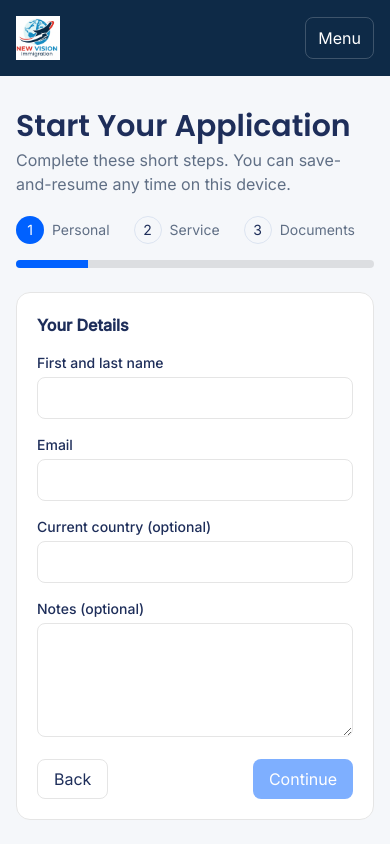
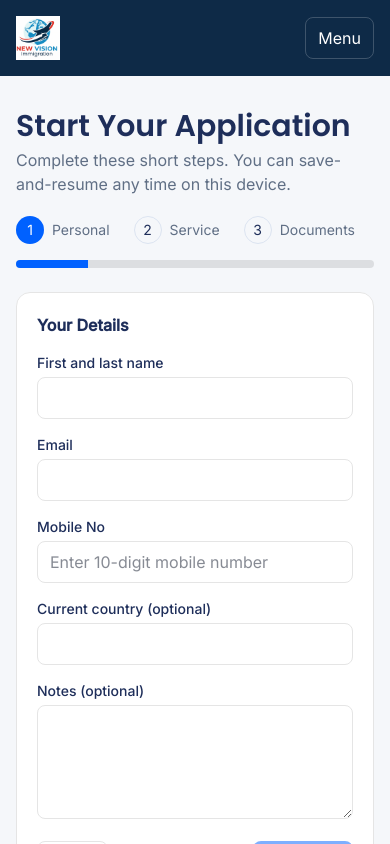
Before and after one commit to Webnome/newvisionimmigration, a Next.js app: page /start-application in a window 390 px wide. Shown: the top 844 px of the page. Built offline with nearby package versions, Linux system fonts and the light colour scheme.

Commit message:
feat(ui): add mobile number field to application form
Introduces a new mobile number input field in the application form.
Includes client-side validation for 10-digit numeric input and
displays the collected mobile number in the application summary.

```diff
--- a/app/start-application/StartApplicationClient.tsx
+++ b/app/start-application/StartApplicationClient.tsx
@@ -19,11 +19,12 @@ export default function StartApplicationClient() {
   const [step, setStep] = useState<Step>(1)
   const [service, setService] = useState<Service | "">("")
   const [sub, setSub] = useState<string>("")
-  const [form, setForm] = useState({ name: "", email: "", country: "", notes: "" })
+  const [form, setForm] = useState({ name: "", email: "",mobile:"", country: "", notes: "" })
   const [emailError, setEmailError] = useState<string | null>(null)
   const [schedule, setSchedule] = useState<{ date?: string; time?: string }>({})
   const [docs, setDocs] = useState<UploadedFile[]>([])
   const [submitted, setSubmitted] = useState(false)
+  const [error, setError] = useState("");
 
   useEffect(() => {
     const saved = localStorage.getItem("nv-wizard")
@@ -128,6 +129,33 @@ export default function StartApplicationClient() {
                     }}
                   />
                   {emailError && <p className="mt-1 text-sm text-red-500">{emailError}</p>}
+                </div>
+                <div>
+                  <label className="block text-sm font-medium text-[#1E2E5A]">Mobile No</label>
+                  <input
+                      type="tel"
+                      inputMode="numeric"
+                      pattern="[0-9]{10}"
+                      maxLength={10}
+                      placeholder="Enter 10-digit mobile number"
+                      className="mt-1 w-full rounded-md border px-3 py-2"
+                      value={form.mobile}
+                      required
+                      onChange={(e) =>{
+                        const mobile = e.target.value;
+                        if (!mobile) {
+                        setError("Mobile number is required");
+                      } else if (mobile.length < 10) {
+                        setError("Mobile number must be at least 10 digits");
+                      } else {
+                        setError("");
+                      }
+                        setForm({ ...form, mobile: e.target.value })
+
+                      }
+                    }
+                    />
+                    {error && <p className="mt-1 text-sm text-red-500">{error}</p>}
                 </div>
                 <div>
                   <label className="block text-sm font-medium text-[#1E2E5A]">Current country (optional)</label>
@@ -312,6 +340,9 @@ export default function StartApplicationClient() {
                     <strong>Email:</strong> {form.email}
                   </div>
                   <div>
+                    <strong>Mobile No:</strong> {form.mobile}
+                  </div>
+                  <div>
                     <strong>Country:</strong> {form.country || "-"}
                   </div>
                   <div>
```
